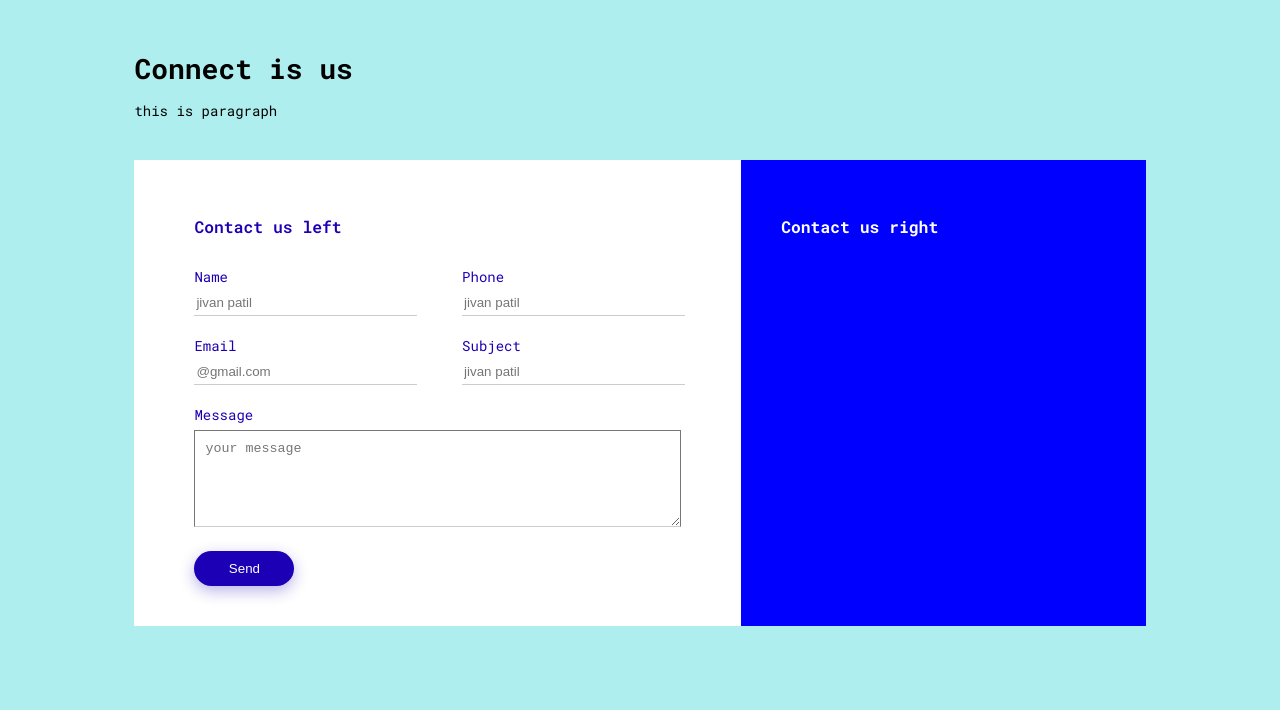
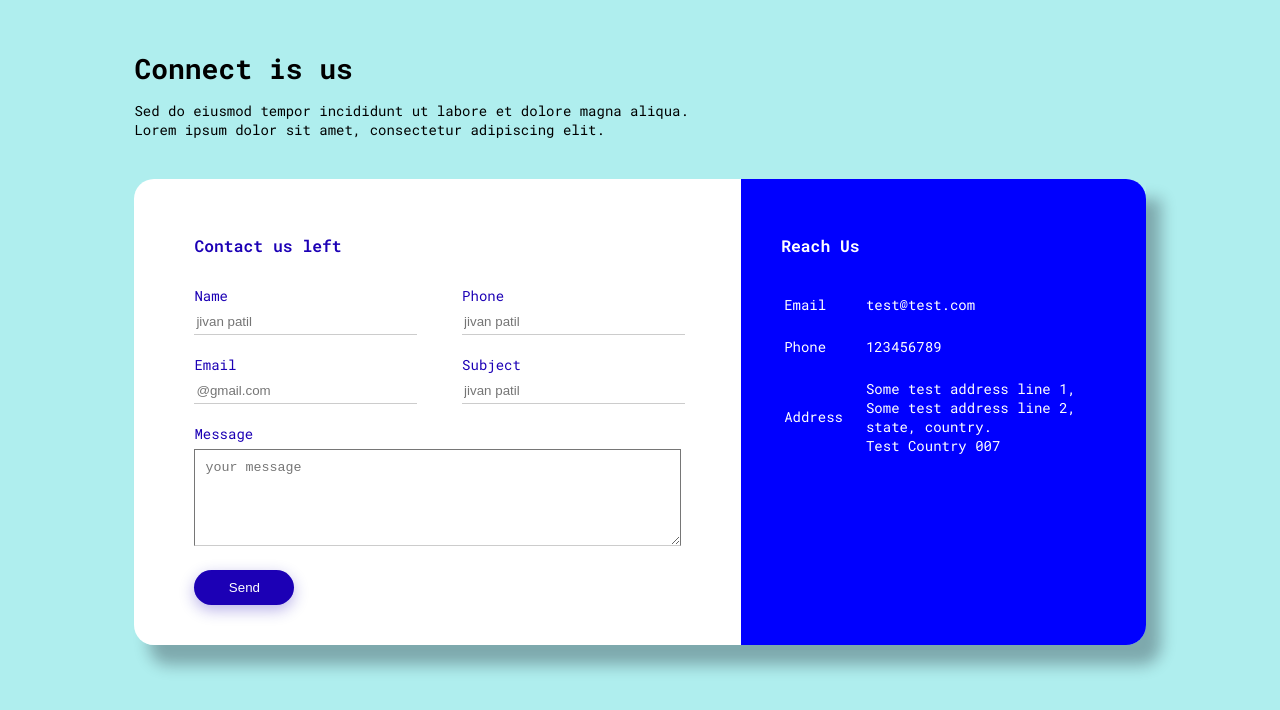
Before and after one commit to g1patil/front-end, a plain HTML site: page site_6/index.html in a window 1280 px wide. Drawn offline with Linux system fonts and the light colour scheme.

Commit message:
site 6 complete

```diff
--- a/site_6/index.html
+++ b/site_6/index.html
@@ -12,7 +12,7 @@
 <body>
     <div class="container">
         <h1> Connect is us</h1>
-        <p> this is paragraph</p>
+        <p> Sed do eiusmod tempor incididunt ut labore et dolore magna aliqua. <br>Lorem ipsum dolor sit amet, consectetur adipiscing elit.</p>
         <div class="contact_box">
             <div class="contact_left">
                 <h3> Contact us left</h3>
@@ -43,7 +43,24 @@
                 </form>
             </div>
             <div class="contact_right">
-                <h3> Contact us right</h3>
+                <h3> Reach Us</h3>
+                <table>
+                    <tr>
+                        <td>Email</td>
+                        <td>test@test.com</td>
+                    </tr>
+                    <tr>
+                        <td>Phone</td>
+                        <td>123456789</td>
+                    </tr>
+                    <tr>
+                        <td>Address</td>
+                        <td>Some test address line 1, <br>
+                            Some test address line 2, state, country.<br>
+                            Test Country 007
+                        </td>
+                    </tr>
+                </table>
             </div>
         </div>
     </div>
--- a/site_6/styles.css
+++ b/site_6/styles.css
@@ -10,8 +10,9 @@ body {
 }
 
 .contact_box {
-    background: #fff;
     display: flex;
+    border-radius: 0 0 20px 20px;
+    box-shadow: 15px 20px 15px 0px rgba(13, 11, 24, 0.3);
 }
 
 .contact_left {
@@ -19,12 +20,14 @@ body {
     flex-basis: 60%;
     max-width: 60%;
     padding: 40px 60px;
+    border-radius: 20px 0 0 20px;
 }
 
 .contact_right {
     background: blue;
     flex-basis: 40%;
     padding: 40px;
+    border-radius: 0 20px 20px 0;
 }
 .contact_right h3 {
     color: white;
@@ -90,3 +93,14 @@ button {
     font-weight: 600;
     margin-bottom: 30px;
 }
+
+.contact_right tr {
+    color: white;
+}
+
+tr td:first-child {
+    padding-right: 20px;
+}
+tr td{
+    padding-top: 20px;
+}
```
